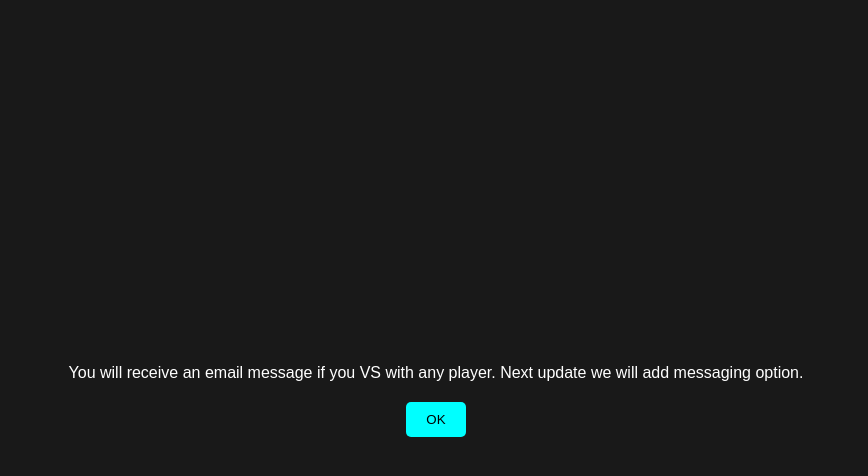
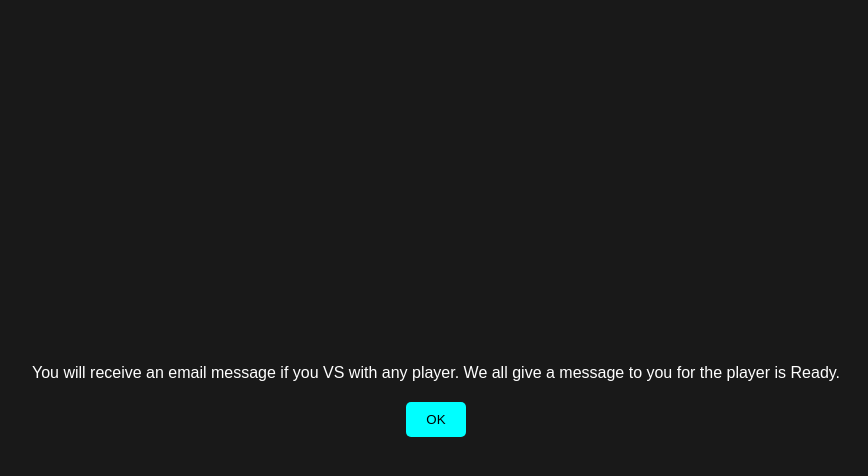
Before and after one commit to MoreIn-web/Sky-VS, a plain HTML site: page index.html in a window 1280 px wide. Both pictures are taken after a click on the button "Continue". Shown: the whole page, without its empty margins (204-1072 px from the left). Drawn offline with Linux system fonts and the light colour scheme.

Commit message:
Update index.html

```diff
--- a/index.html
+++ b/index.html
@@ -2,7 +2,7 @@
 <html lang="en">
 <head>
   <meta charset="UTF-8">
-  <title>Sky VS</title>
+  <title>Sky VS - Vs with players</title>
   <meta name="viewport" content="width=device-width, initial-scale=1.0">
   <style>
     * { margin:0; padding:0; box-sizing:border-box; font-family: Arial, sans-serif; }
@@ -109,7 +109,7 @@
   </div>
 
   <div id="secondWarning" class="popup" style="display:none;">
-    <p>You will receive an email message if you VS with any player. Next update we will add messaging option.</p>
+    <p>You will receive an email message if you VS with any player. We all give a message to you for the player is Ready.</p>
     <button onclick="showLogin()">OK</button>
   </div>
 
```
